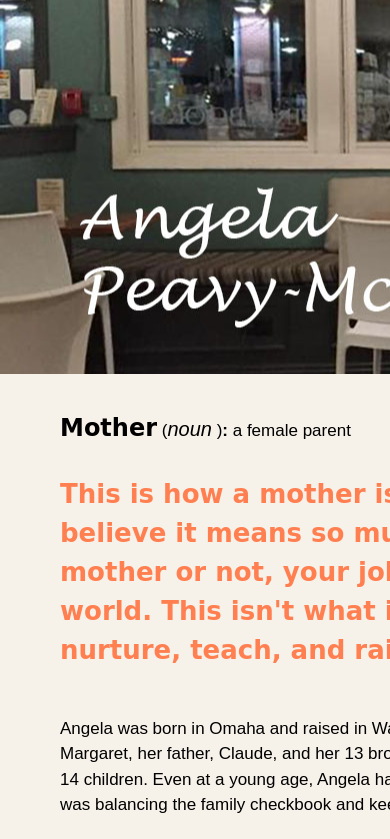
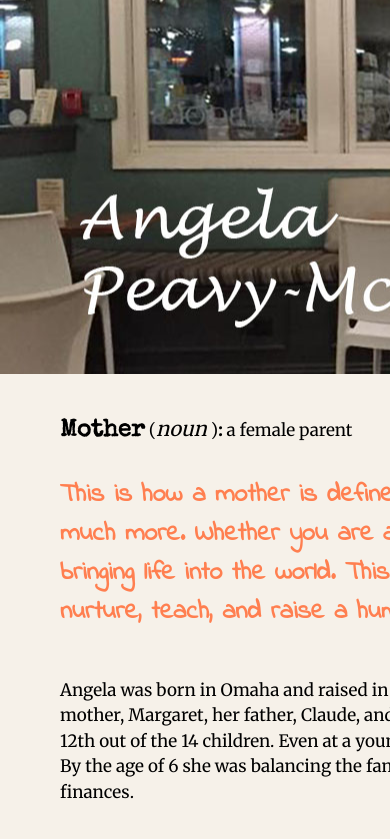
Before and after one commit to ashleigh-lyman/ashleigh-lyman.github.io-bioSite, a plain HTML site: page index.html in a window 390 px wide. Shown: the top 839 px of the page. Drawn offline with nearby package versions, Linux system fonts and the light colour scheme.

Commit message:
Changed font styles and added small display change

```diff
--- a/style.css
+++ b/style.css
@@ -4,6 +4,22 @@
 
 
 /*Background color is pale blue green*/
+
+
+
+@media only screen and (max-width: 1024px) {
+	body { margin: 0; }
+	#wrapper { width: auto; }
+	main { margin-left: 0; }
+	h1, h2 { font-size: 120%; }
+	p { font-size: 90%; }
+}
+
+@media only screen and (max-width: 768px) {
+	h1, h2 { font-size: 100%; }
+	p { font-size: 100%; }
+}
+
 
 body{
 	background-color: #7f9ba1;
@@ -43,7 +59,7 @@ p{
 	padding-left: 40px;
 	padding-right: 40px;
 	line-height: 1.5em;
-	font-family: 'Raleway', sans-serif;
+	font-family: 'Merriweather', serif;
 }
 
 /*Image right class is for images located on the right side of the page*/
@@ -81,14 +97,14 @@ p{
 	padding-top: 25px;
 	padding-bottom: 5px;
 	font-size: 17px;
-	font-family: 'Raleway', sans-serif;
+	font-family: 'Merriweather', serif;
 }
 
 /*Mother class is the word mother being defined, bolding it to make it stand out more*/
 
 .mother{
 	font-size: 24px;
-	font-family: 'Permanent Marker', cursive;
+	font-family: 'Special Elite', cursive;
 	font-weight: bold;
 }
 
@@ -104,7 +120,7 @@ p{
 
 .underdef{
 
-	font-family: 'Amatic SC', cursive;
+	font-family: 'Indie Flower', cursive;
 	font-weight: bold;
 	font-size: 26px;
 	color: #ff7f50;
```
